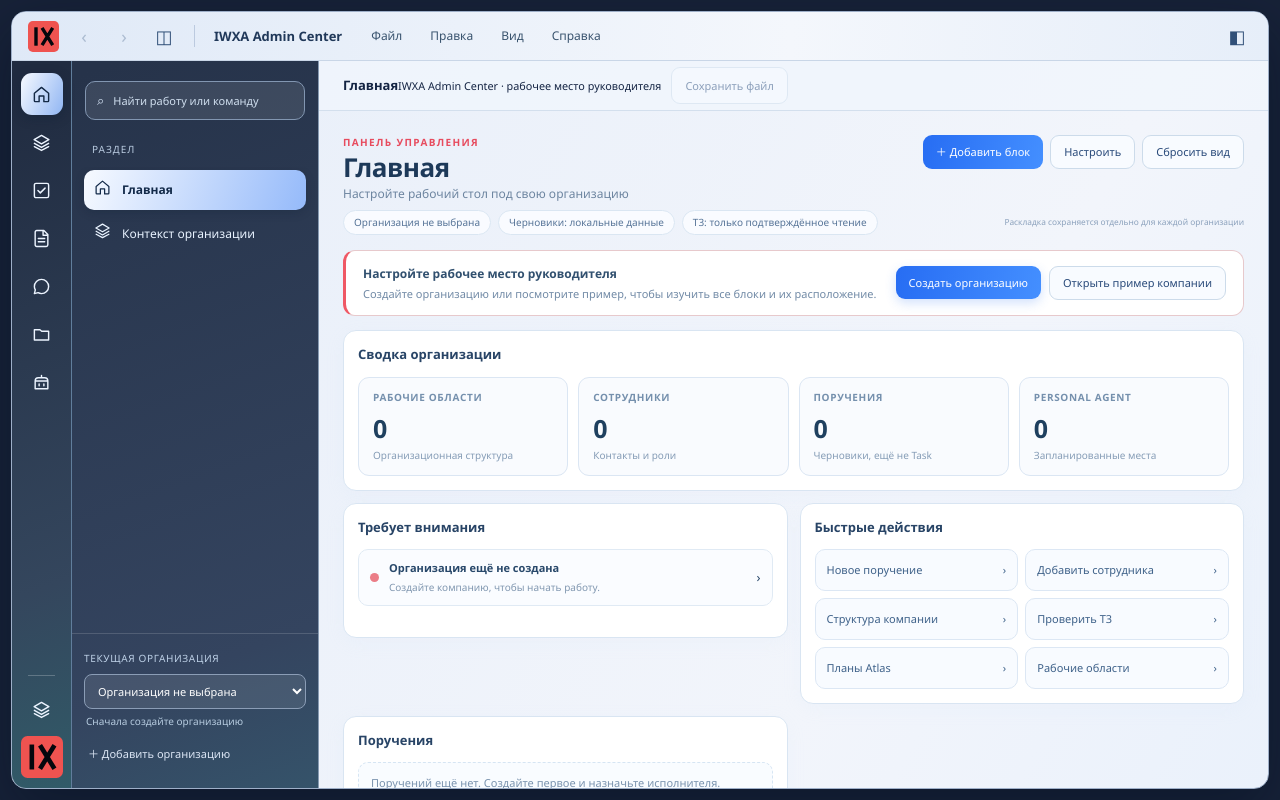
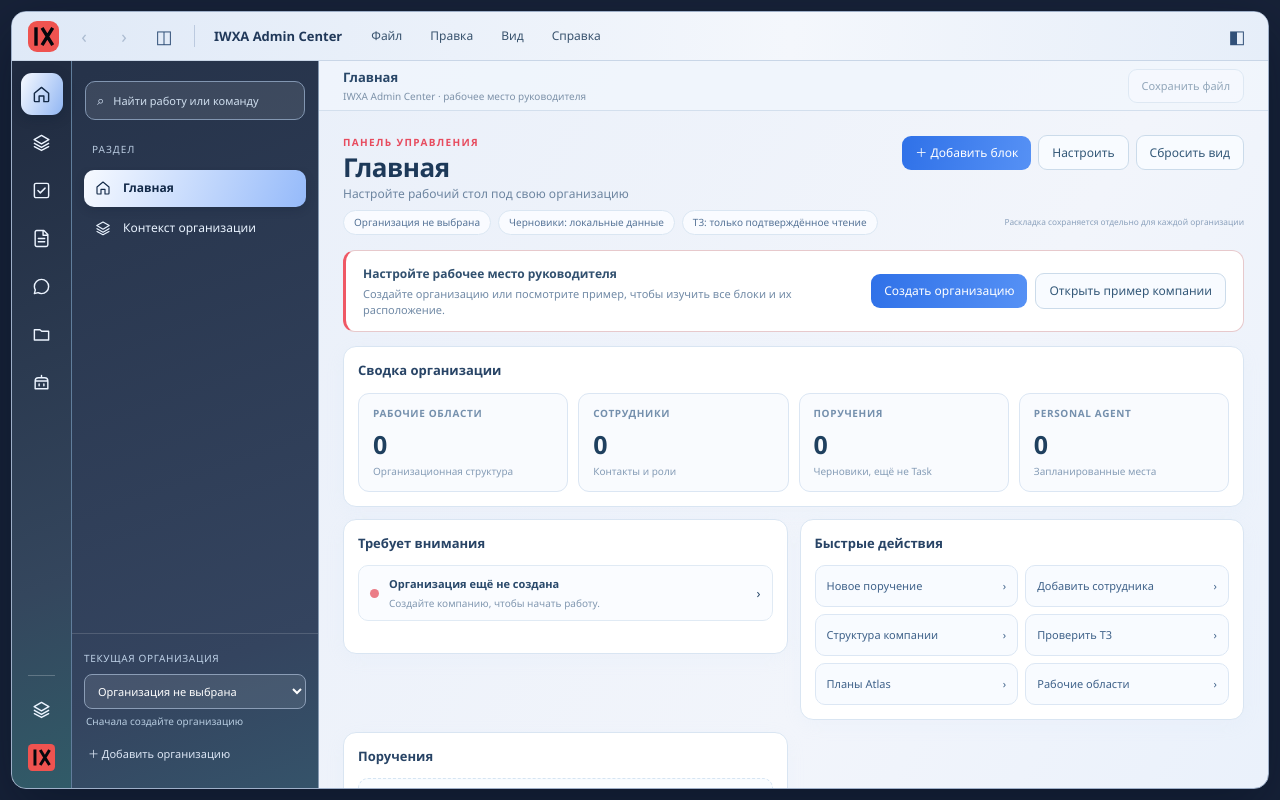
Before and after one commit to Faust-S/Center, a React (Vite) app: page / in a window 1280 px wide. Built offline with nearby package versions, Linux system fonts and the light colour scheme.

Commit message:
fix(admin 0.4): unify original internal work pages/forms/tables with V8 desktop hierarchy and approved IWXA red brand asset

```diff
--- a/src/admin-v8.css
+++ b/src/admin-v8.css
@@ -265,3 +265,115 @@ body{padding:11px;background:#172238}
 
 .manager-data-read-progress{padding:9px 11px;margin:8px 0;color:#31567b;font-size:11px;line-height:1.5;border:1px solid #b9d3ed;border-radius:9px;background:#edf5ff}
 .manager-data-read-progress small{display:block;color:#647f9d;font-size:10px;margin-top:5px}
+
+
+/* Admin 0.4.0, accepted V8 interior alignment.
+   Existing operational React components, native owners, stores and
+   signature actions remain unchanged. One desktop window and one design. */
+.v8-app {
+  --ac-surface: #f4f8fe;
+  --ac-text: #1d3756;
+  --ac-line: #d7e4f2;
+  --ac-muted: #68809f;
+  --ac-brand-red: #ef5350;
+}
+.v8-titlebar .v8-logo { object-fit:contain; border-radius:9px; }
+.v8-rail .v8-rail-profile .v8-profile-mark {
+  width:27px;height:27px;display:block;object-fit:contain;flex:none;
+}
+.v8-app .sidebar nav .nav-icon { display:grid;place-items:center; width:18px; min-width:18px; }
+.v8-app .sidebar nav .nav-icon svg {
+  width:16px;height:16px;stroke:currentColor;fill:none;
+  stroke-width:1.75;stroke-linecap:round;stroke-linejoin:round;
+}
+.v8-app .main .v8-page-location{
+  display:flex;flex-direction:column;justify-content:center;
+  flex:1;min-width:0;overflow:hidden;gap:2px;color:#294768;
+}
+.v8-app .main .v8-page-location strong{
+  display:block;font-size:13px;font-weight:700;overflow:hidden;
+  white-space:nowrap;text-overflow:ellipsis;
+}
+.v8-app .main .v8-page-location small{
+  display:block;font-size:10px;color:#7c91a8;overflow:hidden;
+  white-space:nowrap;text-overflow:ellipsis;
+}
+.v8-app .main .top{gap:8px;align-items:center;}
+.v8-app .main :where(.page-heading,.section-head){color:var(--ac-text)}
+.v8-app .main .page-heading .eyebrow{
+  font-size:10px;letter-spacing:1.1px;color:#cf5160;
+}
+.v8-app .main .page-heading h1{
+  color:#1d3756;font-weight:720;font-size:25px;letter-spacing:-.45px;
+  margin:5px 0 0;
+}
+.v8-app .main :where(.card,.form-panel,.nested-form,.manager-map-detail,
+ .manager-evidence-detail){
+  border-radius:12px;border:1px solid var(--ac-line);
+  box-shadow:0 4px 16px #bfd2e51b;background:#fff;
+}
+.v8-app .main .nested-form {
+  margin:12px 0 14px;padding:16px 18px;
+}
+.v8-app .main .nested-form :where(.nested-form,.notice){
+  box-shadow:none;
+}
+.v8-app .main :where(.card.padded,.form-panel){padding:16px 18px;}
+.v8-app .main :where(.card h2,.form-panel h2,.nested-form h2,
+ .manager-map-detail h2){
+  color:#254362;font-size:15px;font-weight:690;line-height:1.4;
+}
+.v8-app .main :where(.card h3,.nested-form h3,.form-panel h3) {
+  color:#2d4c6b;font-size:13px;font-weight:675;
+}
+.v8-app .main :where(.muted,.nested-form p,.form-panel p){
+  color:#667e9a;line-height:1.55;
+}
+.v8-app .main :where(.simple-row,.assignment-row){
+  border-radius:10px;border:1px solid #dce8f4;background:#fff;
+  padding:11px 13px;min-height:55px;margin:7px 0;color:#2b4766;
+}
+.v8-app .main .simple-row{align-items:center;}
+.v8-app .main :where(.simple-row,.assignment-row):hover{
+  border-color:#b1cae8;background:#f9fcff;
+}
+.v8-app .main :where(.form-panel,.nested-form) label{
+  color:#46617e;font-size:11px;font-weight:600;
+}
+.v8-app .main :where(input:not([type=checkbox]),select,textarea){
+  background:#fff;border-color:#cdddeb;border-radius:9px;
+  color:#203b5b;font-size:12px;min-height:36px;
+}
+.v8-app .main :where(input,select,textarea):focus-visible{
+  outline:2px solid #6098da;outline-offset:2px;
+}
+.v8-app .main :where(.primary,.secondary,.quiet){
+  min-height:34px;border-radius:9px;font-size:12px;
+  box-shadow:none;white-space:normal;
+}
+.v8-app .main .primary{
+  background:linear-gradient(100deg,#2f71e8,#5691f5);
+  color:#fff;
+}
+.v8-app .main .secondary{background:#f8fbff;border-color:#cbdbea;color:#335878}
+.v8-app .main .quiet{color:#3c658d}
+.v8-app .main :where(.notice,.notice.subdued){
+  box-shadow:none;padding:10px 13px;border-radius:9px;
+  font-size:11px;line-height:1.55;
+}
+.v8-app .main .notice:not(.error){border-color:#d7e4f2;background:#edf4fc;color:#536e8a}
+.v8-app .main table { width:100%;border-collapse:collapse;}
+.v8-app .main :where(th,td){
+  padding:10px;border-bottom:1px solid #e2ebf4;
+  vertical-align:top;font-size:11px;color:#375574;text-align:left;
+}
+.v8-app .main th {color:#7189a3;font-weight:670;}
+.v8-app .main tr:last-child td{border-bottom:0}
+.v8-app .main .form-grid{gap:9px 13px;}
+.v8-app .main .actions{gap:8px;margin-top:12px;}
+.v8-app .main .status.neutral {background:#f1f6fc;color:#647b94;border-color:#dce6f2}
+.v8-app .main .footer{border-top:1px solid #dbe6f1;}
+@media(max-width:900px){
+  .v8-app .main :where(.nested-form,.card.padded,.form-panel){padding:13px;}
+  .v8-app .main .page-heading h1{font-size:22px}
+}
```
